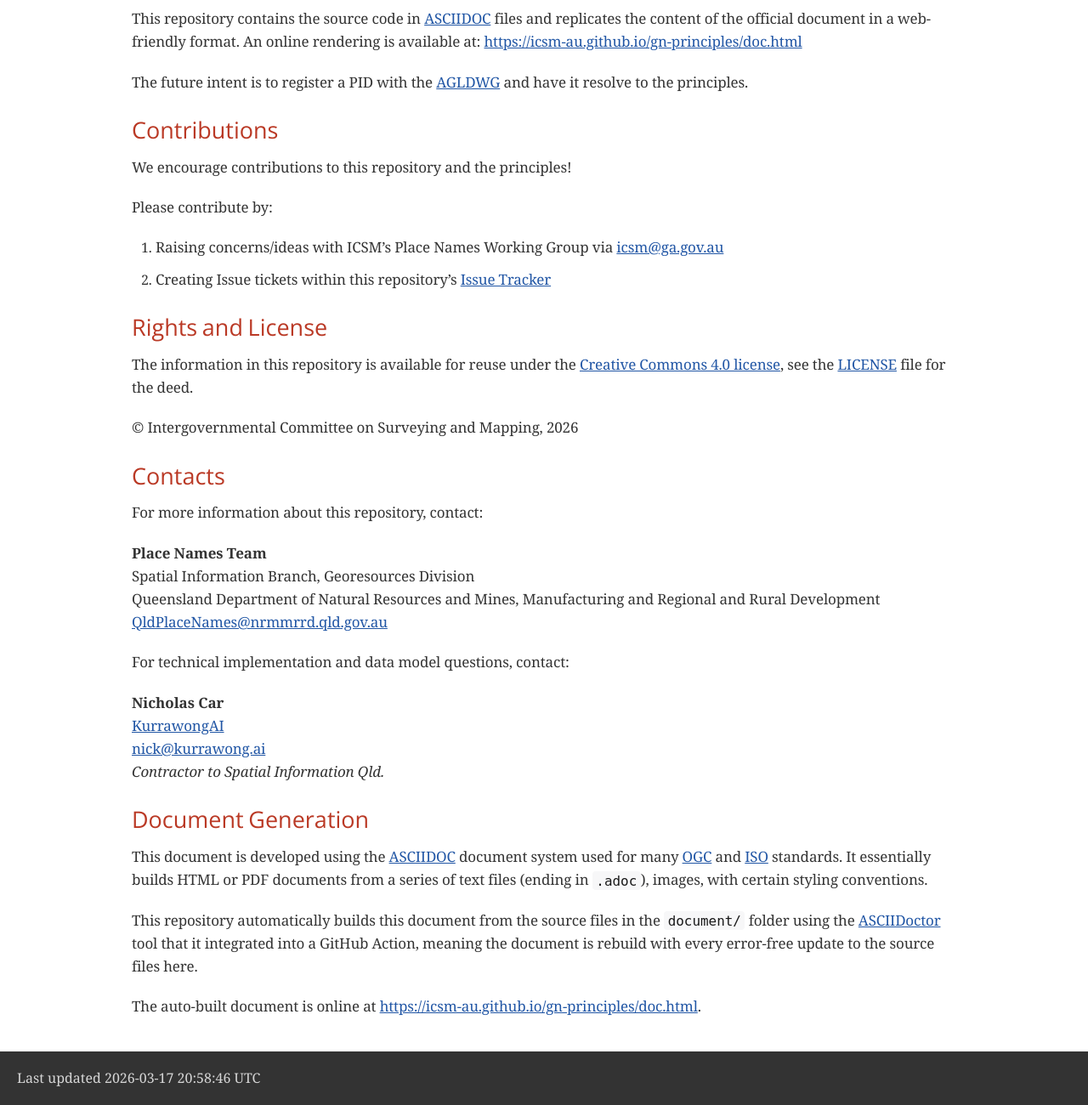
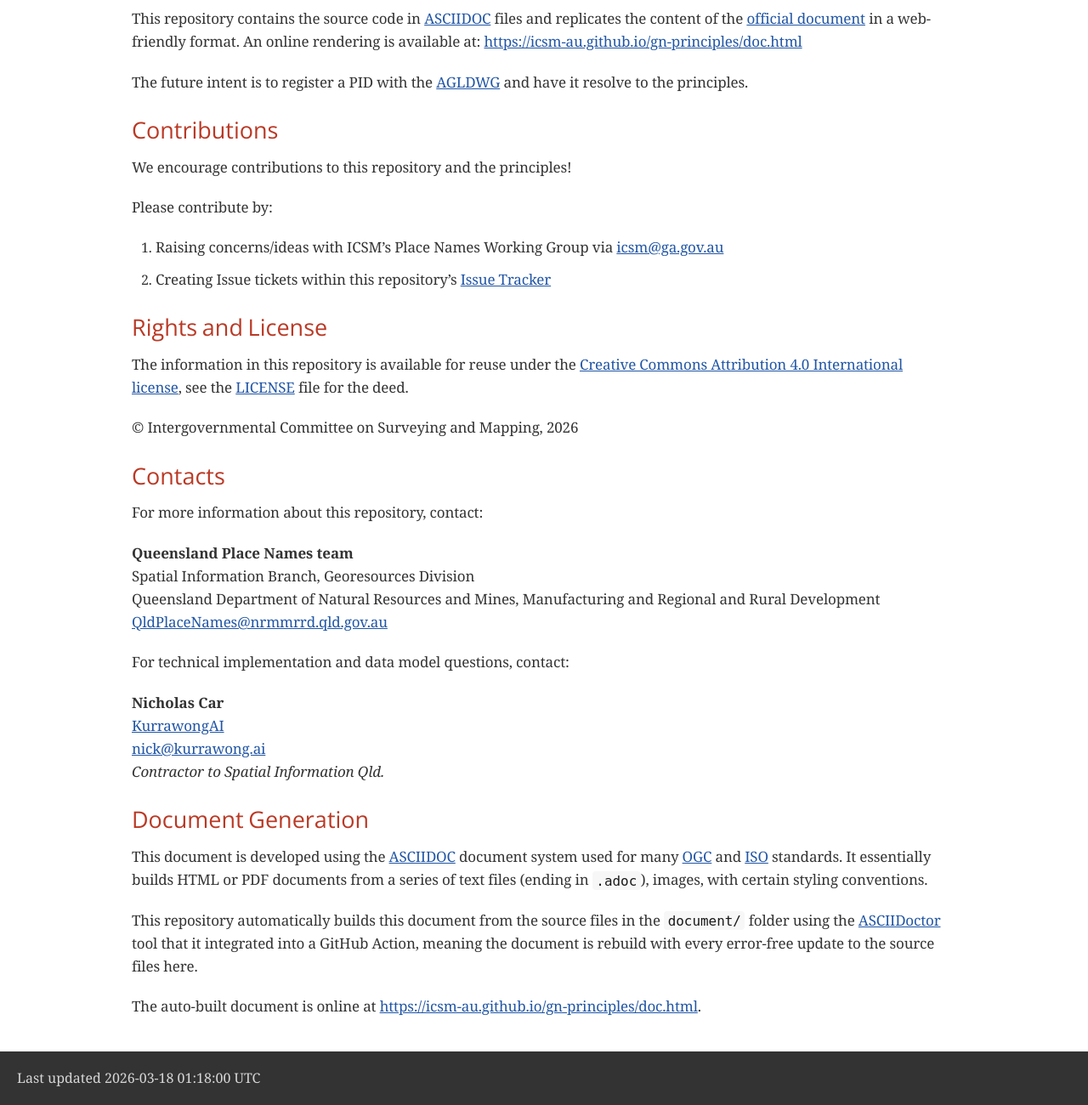
Before and after one commit to icsm-au/gn-principles, a plain HTML site: page index.html in a window 1280 px wide. Shown: the part 291-1591 px from the top of the page at 85% size. Drawn offline with nearby package versions, Linux system fonts and the light colour scheme; a web font is replaced by a local one.

Commit message:
Deploying to gh-pages from  @ a6caf2897c68b2505ad4616a1ac0a9457a64803d 🚀

```diff
--- a/index.html
+++ b/index.html
@@ -445,7 +445,7 @@ body.book #toc,body.book #preamble,body.book h1.sect0,body.book .sect1>h2{page-b
 <p>This repository contains a web-based copy of Australian Place Naming Principles document, that defines and describes the principles by which Geographical Names should be given in Australia, published under the authority of the <a href="https://www.icsm.gov.au/">Intergovernmental Committee on Surveying &amp; Mapping</a>.</p>
 </div>
 <div class="paragraph">
-<p>This repository contains the source code in <a href="https://asciidoc.org/">ASCIIDOC</a> files and replicates the content of the official document in a web-friendly format. An online rendering is available at: <a href="https://icsm-au.github.io/gn-principles/doc.html" class="bare">https://icsm-au.github.io/gn-principles/doc.html</a></p>
+<p>This repository contains the source code in <a href="https://asciidoc.org/">ASCIIDOC</a> files and replicates the content of the <a href="https://raw.githubusercontent.com/icsm-au/gn-principles/main/official-document/ICSM%20Australian%20Place%20Naming%20Principles.pdf">official document</a> in a web-friendly format. An online rendering is available at: <a href="https://icsm-au.github.io/gn-principles/doc.html" class="bare">https://icsm-au.github.io/gn-principles/doc.html</a></p>
 </div>
 <div class="paragraph">
 <p>The future intent is to register a PID with the <a href="https://www.linked.data.gov.au/">AGLDWG</a> and have it resolve to the principles.</p>
@@ -472,7 +472,7 @@ body.book #toc,body.book #preamble,body.book h1.sect0,body.book .sect1>h2{page-b
 <div class="sect2">
 <h3 id="_rights_and_license">Rights and License</h3>
 <div class="paragraph">
-<p>The information in this repository is available for reuse under the <a href="https://creativecommons.org/licenses/by/4.0/">Creative Commons 4.0 license</a>, see the <a href="LICENSE">LICENSE</a> file for the deed.</p>
+<p>The information in this repository is available for reuse under the <a href="https://creativecommons.org/licenses/by/4.0/">Creative Commons Attribution 4.0 International license</a>, see the <a href="LICENSE">LICENSE</a> file for the deed.</p>
 </div>
 <div class="paragraph">
 <p>&copy; Intergovernmental Committee on Surveying and Mapping, 2026</p>
@@ -484,7 +484,7 @@ body.book #toc,body.book #preamble,body.book h1.sect0,body.book .sect1>h2{page-b
 <p>For more information about this repository, contact:</p>
 </div>
 <div class="paragraph">
-<p><strong>Place Names Team</strong><br>
+<p><strong>Queensland Place Names team</strong><br>
 Spatial Information Branch, Georesources Division<br>
 Queensland Department of Natural Resources and Mines, Manufacturing and Regional and Rural Development<br>
 <a href="mailto:QldPlaceNames@nrmmrrd.qld.gov.au">QldPlaceNames@nrmmrrd.qld.gov.au</a></p>
@@ -516,7 +516,7 @@ Queensland Department of Natural Resources and Mines, Manufacturing and Regional
 </div>
 <div id="footer">
 <div id="footer-text">
-Last updated 2026-03-17 20:58:46 UTC
+Last updated 2026-03-18 01:18:00 UTC
 </div>
 </div>
 </body>
```
Also changed, not shown: doc.html (+4 -4 lines).
